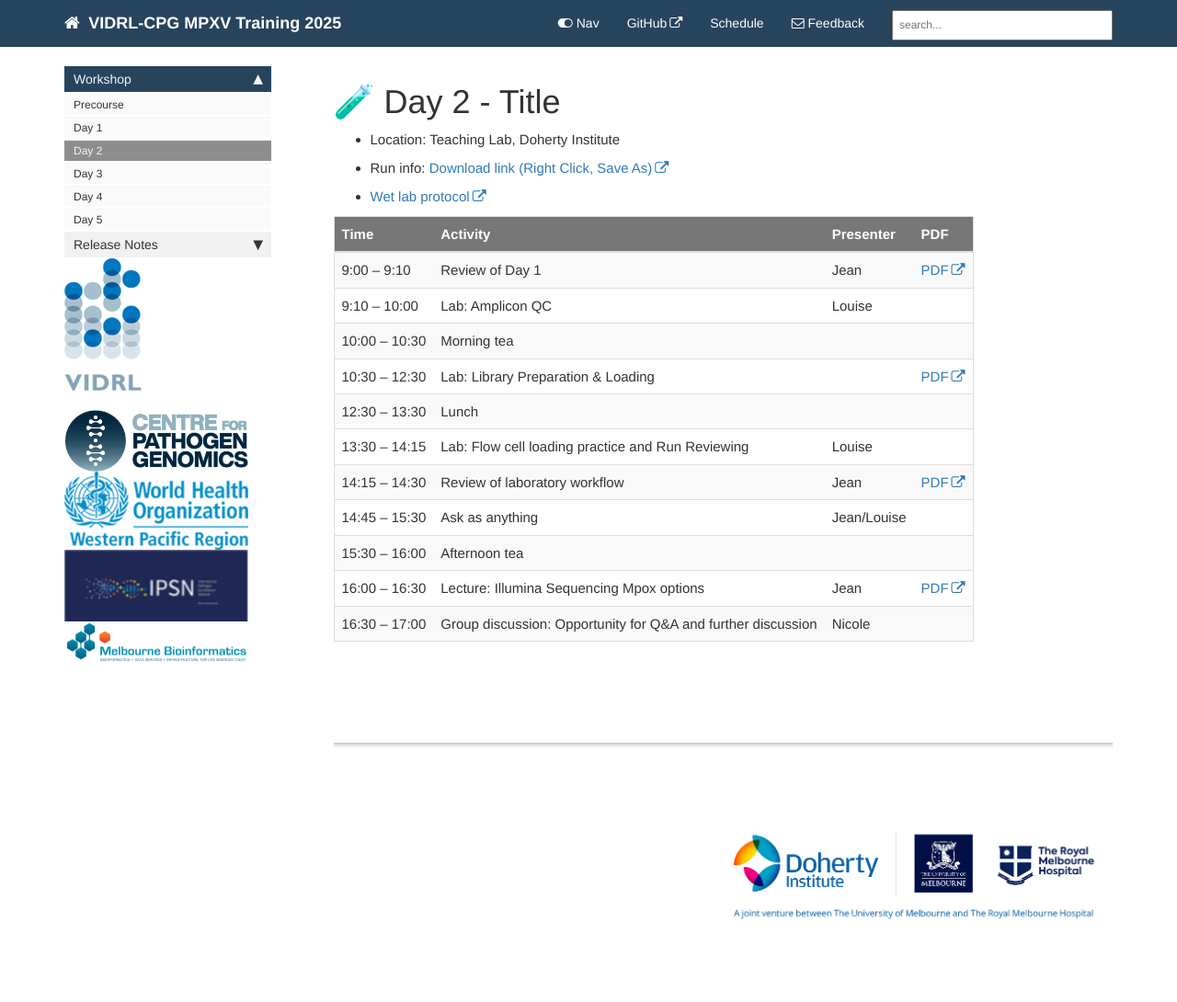
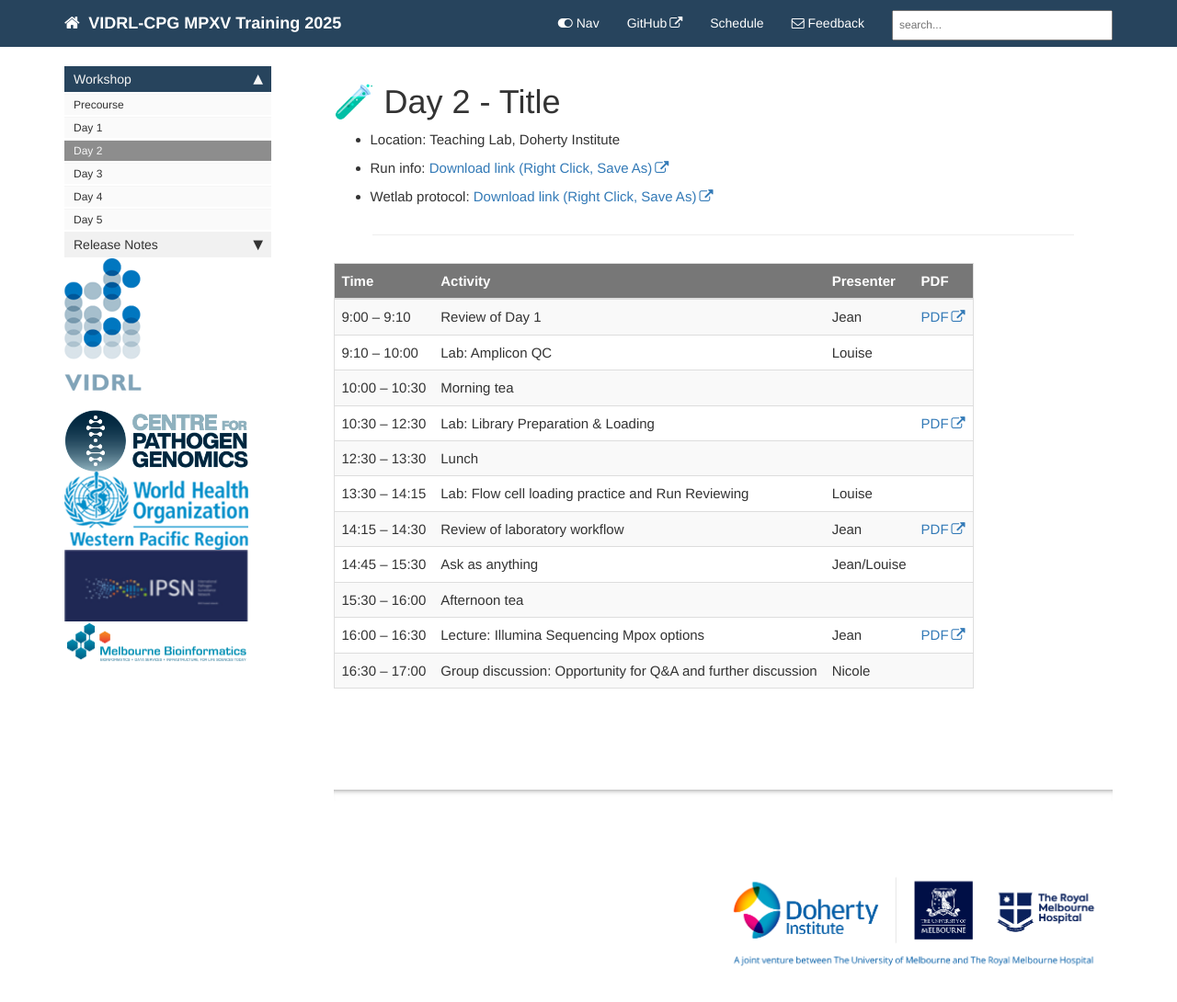
Before and after one commit to vidrl/training-mpxv-2025, a Jekyll site: the page built from pages/mydoc/day2.md, in a window 1280 px wide and 1145 px high. Shown: the top 1090 px of the window at 92% size. Built offline with Jekyll 4.4.1, drawn with Linux system fonts in a browser that asks for light colours; comment, search, counter and statistics services are not loaded.

Commit message:
Update day2.md

```diff
--- a/pages/mydoc/day2.md
+++ b/pages/mydoc/day2.md
@@ -20,7 +20,9 @@ margin-bottom: 10px;
 
 - Location: Teaching Lab, Doherty Institute
 - Run info: [Download link (Right Click, Save As)](https://raw.githubusercontent.com/vidrl/training-mpxv-2025/refs/heads/main/pdf/OneDrive_1_30-06-2025.zip)
-- [Wet lab protocol](https://raw.githubusercontent.com/vidrl/training-mpxv-2025/refs/heads/main/pdf/VIDRL_ONT%20Mpox%20Protocol_Wetlab_%20training_2025.pdf)
+- Wetlab protocol: [Download link (Right Click, Save As)](https://raw.githubusercontent.com/vidrl/training-mpxv-2025/refs/heads/main/pdf/VIDRL_ONT%20Mpox%20Protocol_Wetlab_%20training_2025.pdf)
+
+---
 
 | **Time**         | **Activity**                                         | **Presenter**  | **PDF** |
 |------------------|-----------------------------------------------------|-----------------|---------|
```
